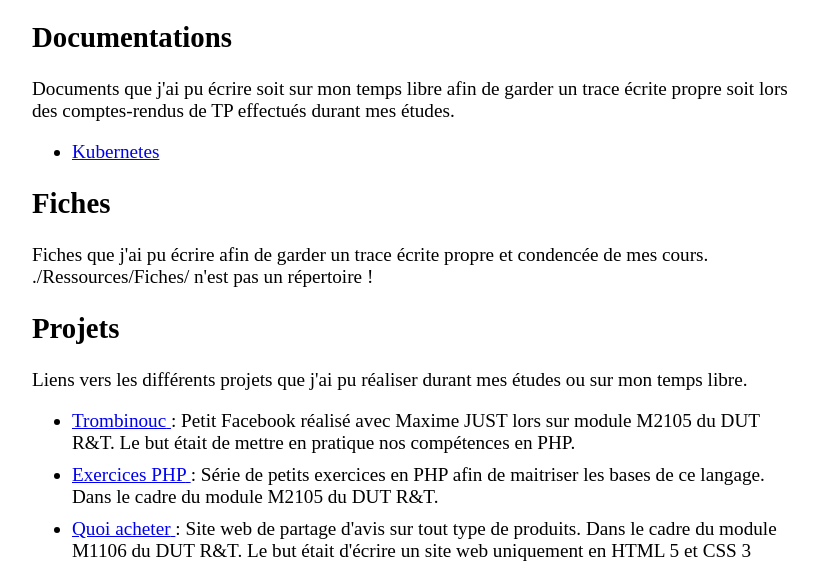
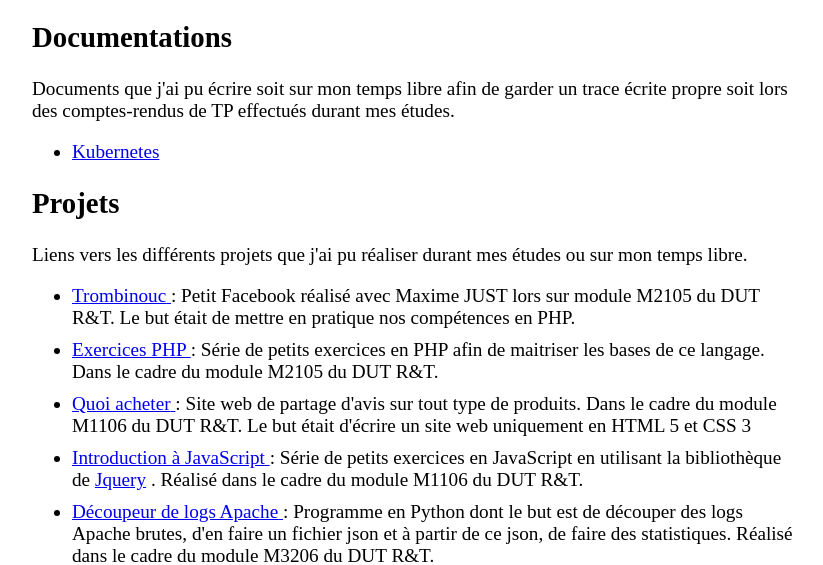
Before and after one commit to Yanis-Kouidri/personal-website-htdocs, a PHP site: page /realisations.php in a window 1280 px wide. Shown: the part 173-738 px from the top of the page, without its empty margins (224-1047 px from the left). Run offline with PHP 8.4, Linux system fonts and the light colour scheme; some libraries are stand-ins or nearby versions; some web fonts are replaced.

Commit message:
removing fiche div

```diff
--- a/htdocs/realisations.php
+++ b/htdocs/realisations.php
@@ -35,14 +35,6 @@
             ?>
         </nav>
 
-        <h2> Fiches </h2>
-        <div>
-        Fiches que j'ai pu écrire afin de garder un trace écrite propre et condencée de mes cours.
-        </div>
-        <nav>
-            <?php afficheType("./Ressources/Fiches/", array(".pdf"));	//j'affiche tous les .pdf du dossier Ressources
-            ?>
-        </nav>
 
         <h2> Projets </h2>
         <div>
```
